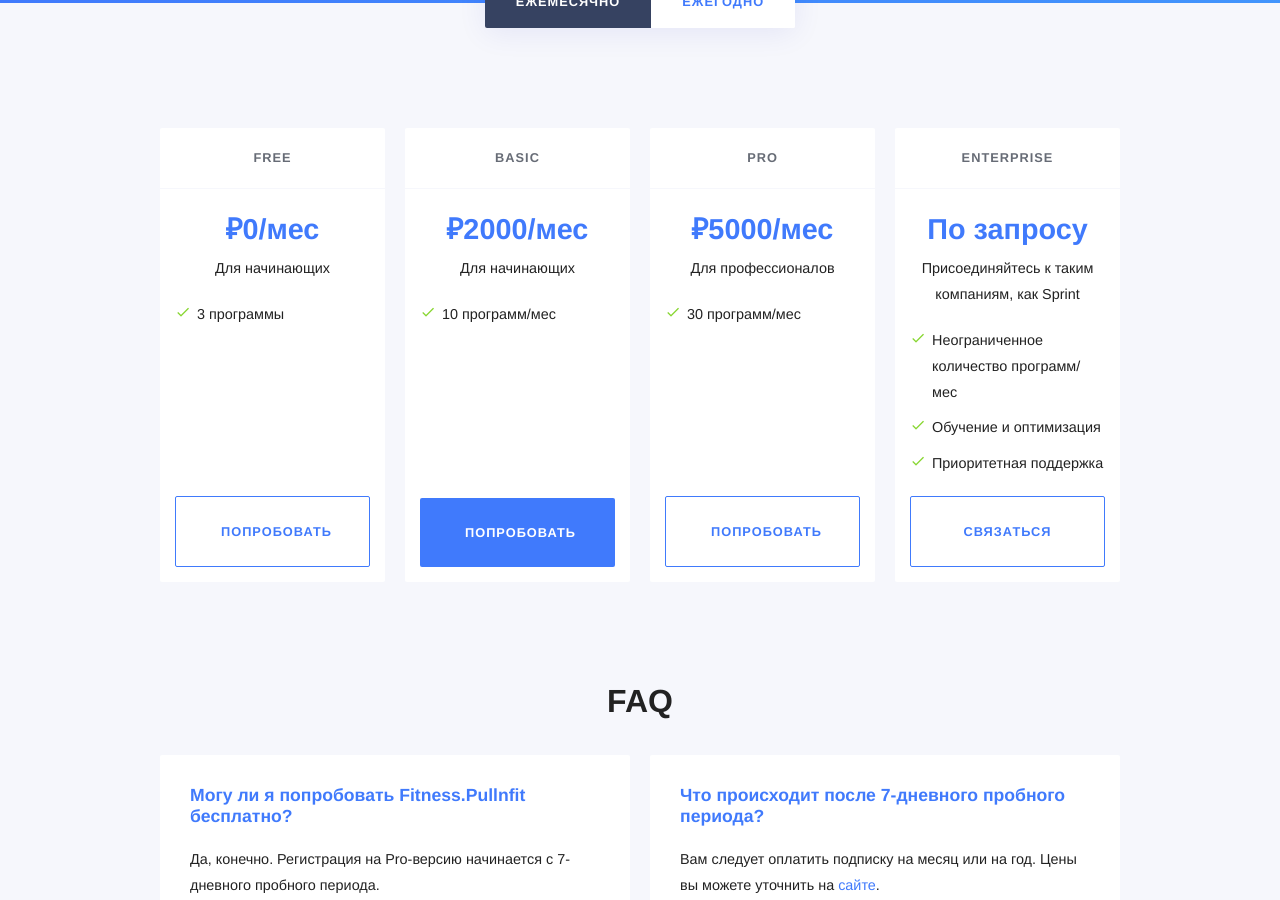
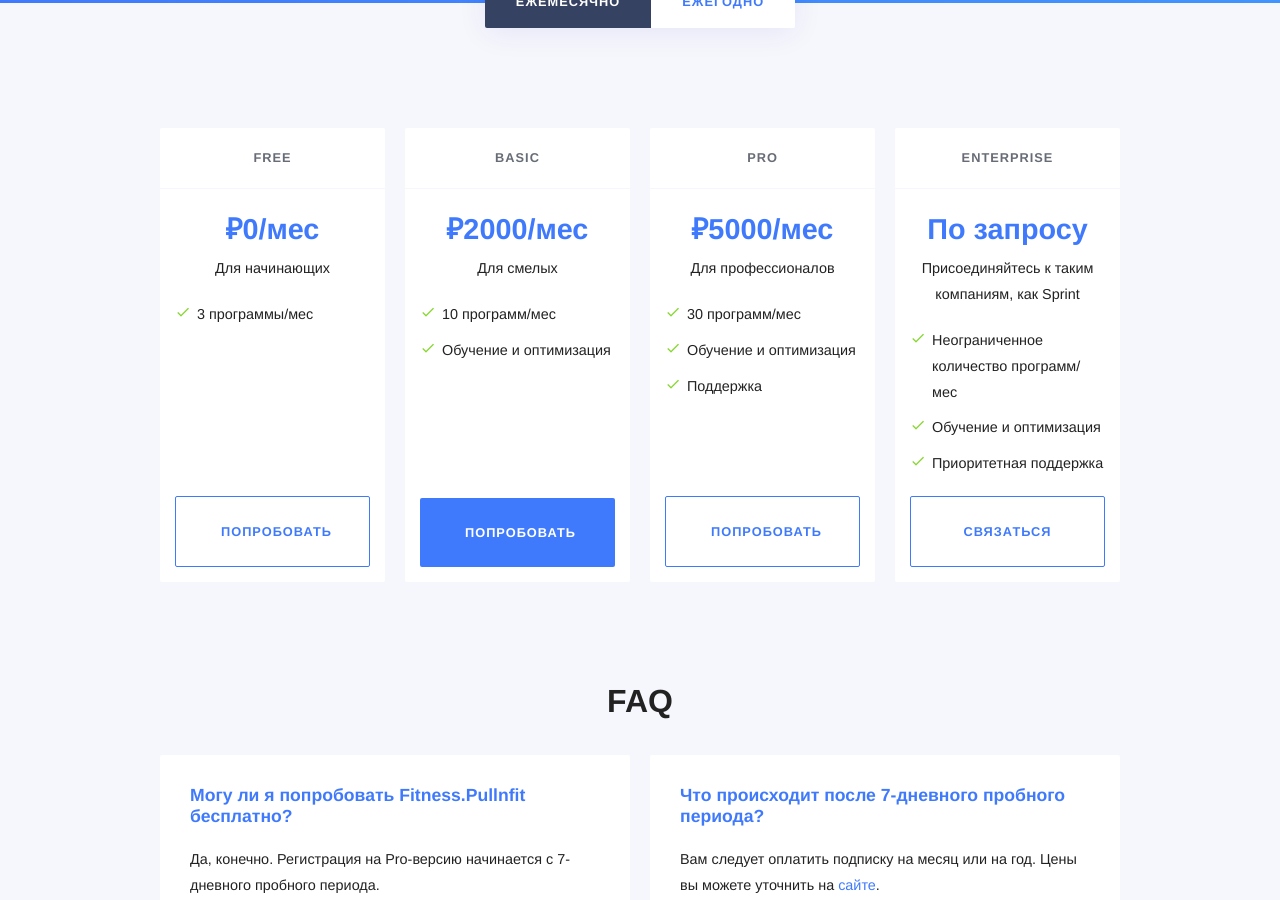
Before and after one commit to RakhimyanTim/fitness.github.io, a Jekyll site: the page built from pages/pricing.html, in a window 1280 px wide and 900 px high, scrolled down 362 px. Built offline with Jekyll 4.4.1, drawn with Linux system fonts in a browser that asks for light colours; some web fonts are replaced.

Commit message:
Update plans.yml

```diff
--- a/_data/plans.yml
+++ b/_data/plans.yml
@@ -2,18 +2,21 @@
   price: 0
   sub: Для начинающих
   features:
-    - 3 программы
+    - 3 программы/мес
 - name: Basic
   price: 2000
-  sub: Для начинающих
+  sub: Для смелых
   highlight: true
   features:
     - 10 программ/мес
+    - Обучение и оптимизация
 - name: Pro
   price: 5000
   sub: Для профессионалов
   features:
     - 30 программ/мес
+    - Обучение и оптимизация
+    - Поддержка
 - name: Enterprise
   price_alt: По запросу
   sub: Присоединяйтесь к таким компаниям, как Sprint
```
